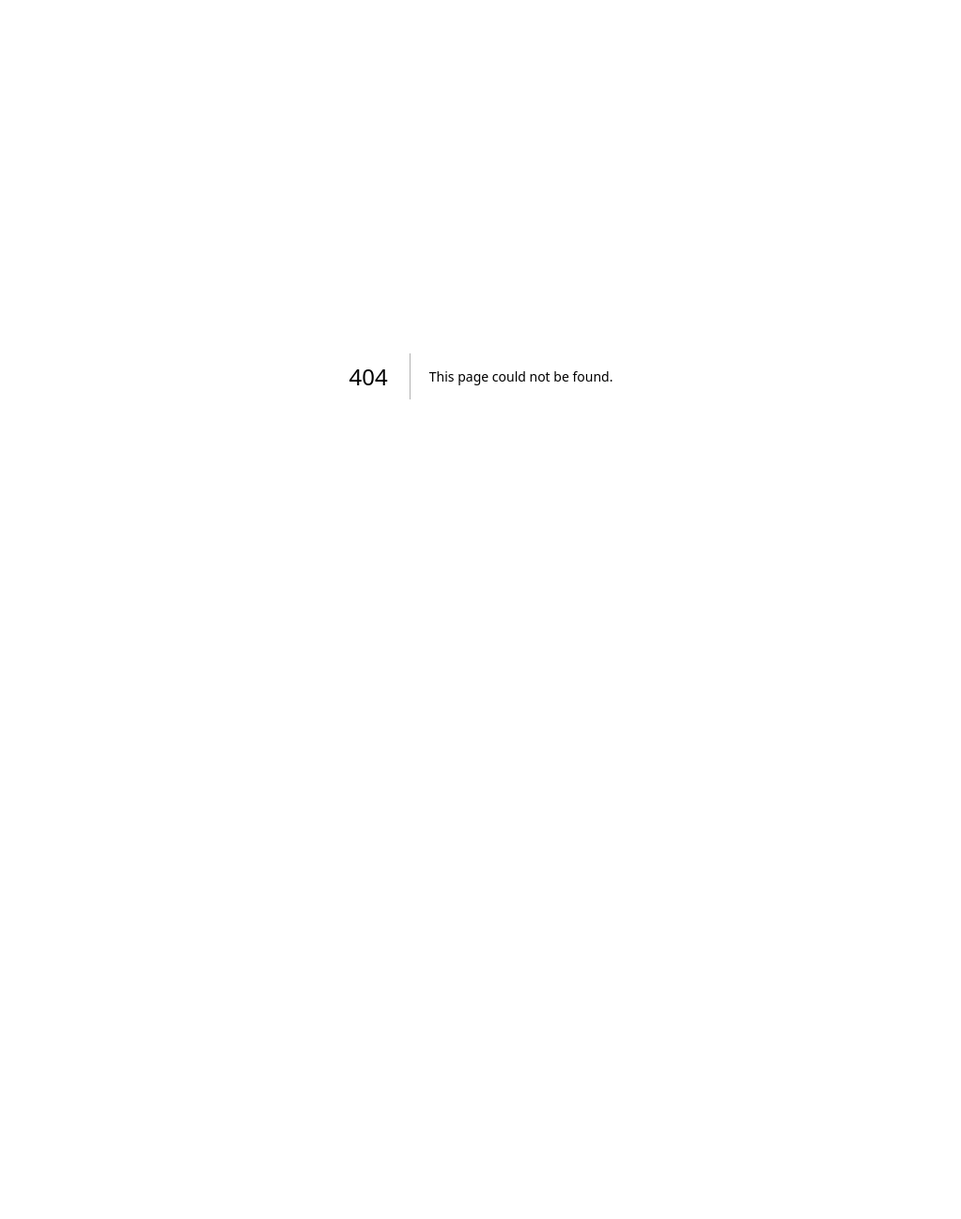
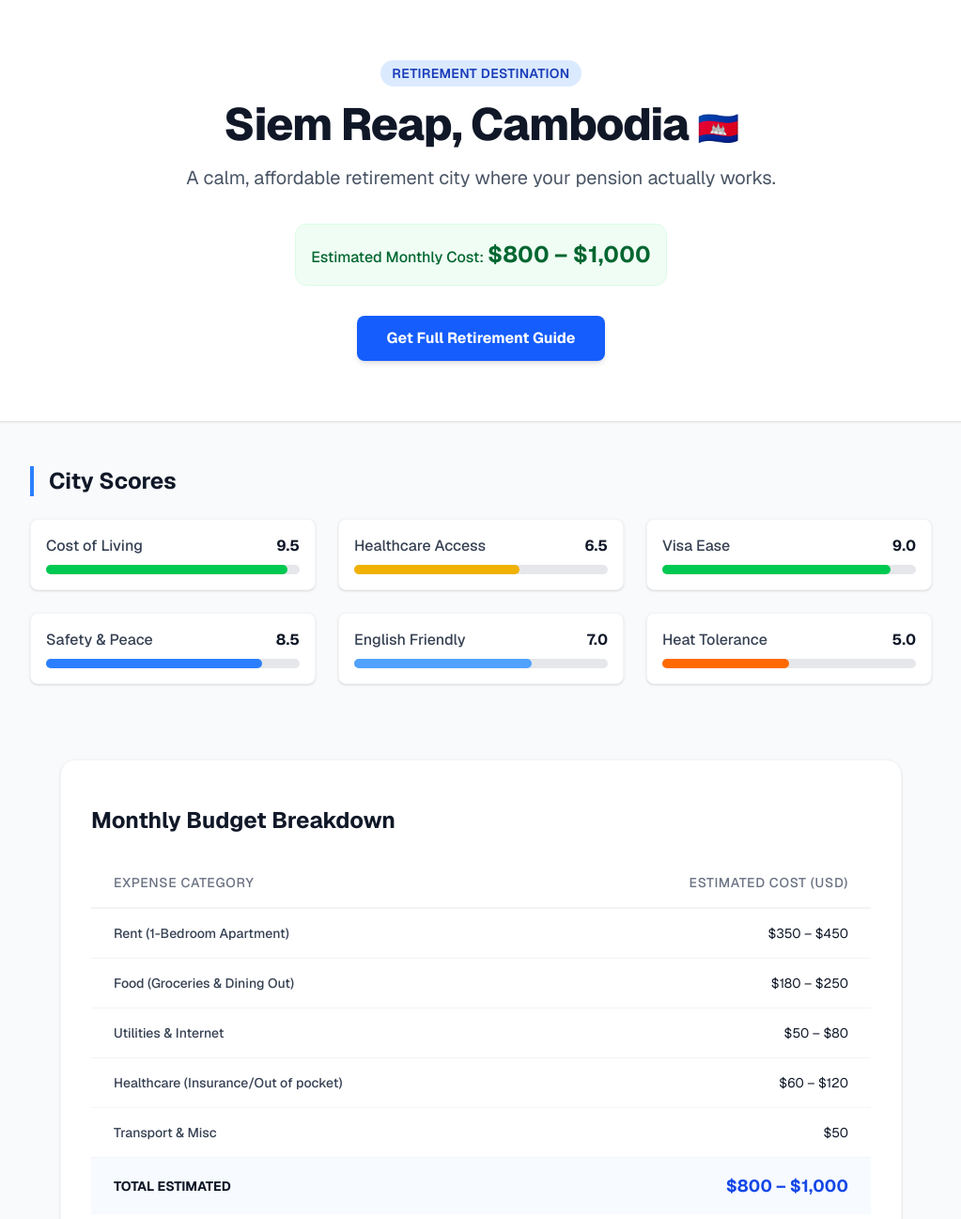
Before and after one commit to theikbhal/retire-in-cambodia, a Next.js app in the folder web/: page /siem-reap in a window 1280 px wide. Before the commit this address had no page. Shown: the top 1297 px of the page at 94% size, without its empty margins (128-1151 px from the left). Before the commit the page ends 800 px from the top, so only its background shows below. Built offline with nearby package versions, Linux system fonts and the light colour scheme.

Commit message:
landing page

```diff
--- /dev/null
+++ b/web/app/siem-reap/page.tsx
@@ -0,0 +1,209 @@
+import React from 'react';
+import Link from 'next/link';
+
+export const metadata = {
+  title: 'Retire in Siem Reap, Cambodia | $800/mo Pension Lifestyle',
+  description: 'A comprehensive guide for retirees planning to live in Siem Reap. Costs, healthcare, visas, and safety ratings.',
+};
+
+export default function SiemReapPage() {
+  return (
+    <main className="min-h-screen bg-gray-50 text-gray-900 font-sans">
+      {/* 1. Hero Section */}
+      <section className="bg-white py-16 px-4 sm:px-6 lg:px-8 shadow-sm">
+        <div className="max-w-3xl mx-auto text-center">
+          <span className="inline-block py-1 px-3 rounded-full bg-blue-100 text-blue-800 text-sm font-semibold tracking-wide uppercase mb-4">
+            Retirement Destination
+          </span>
+          <h1 className="text-4xl sm:text-5xl font-extrabold tracking-tight text-gray-900 mb-4">
+            Siem Reap, Cambodia <span className="text-4xl">🇰🇭</span>
+          </h1>
+          <p className="text-xl text-gray-600 mb-8 leading-relaxed">
+            A calm, affordable retirement city where your pension actually works.
+          </p>
+          <div className="bg-green-50 border border-green-100 rounded-xl p-4 inline-block mb-8">
+            <p className="text-green-800 font-medium">
+              Estimated Monthly Cost: <span className="font-bold text-2xl">$800 – $1,000</span>
+            </p>
+          </div>
+          <div>
+            <Link
+              href="/#pricing"
+              className="inline-block bg-blue-600 hover:bg-blue-700 text-white font-bold py-3 px-8 rounded-lg transition duration-200 shadow-md transform hover:-translate-y-0.5"
+            >
+              Get Full Retirement Guide
+            </Link>
+          </div>
+        </div>
+      </section>
+
+      {/* 2. NomadList-style Score Cards */}
+      <section className="py-12 px-4 sm:px-6 lg:px-8 max-w-5xl mx-auto">
+        <h2 className="text-2xl font-bold text-gray-900 mb-6 border-l-4 border-blue-500 pl-4">
+          City Scores
+        </h2>
+        <div className="grid grid-cols-1 sm:grid-cols-2 lg:grid-cols-3 gap-6">
+          <ScoreCard label="Cost of Living" score={9.5} color="bg-green-500" />
+          <ScoreCard label="Healthcare Access" score={6.5} color="bg-yellow-500" />
+          <ScoreCard label="Visa Ease" score={9.0} color="bg-green-500" />
+          <ScoreCard label="Safety & Peace" score={8.5} color="bg-blue-500" />
+          <ScoreCard label="English Friendly" score={7.0} color="bg-blue-400" />
+          <ScoreCard label="Heat Tolerance" score={5.0} color="bg-orange-500" />
+        </div>
+      </section>
+
+      {/* 3. Monthly Budget Breakdown */}
+      <section className="py-12 px-4 sm:px-6 lg:px-8 max-w-4xl mx-auto bg-white rounded-2xl shadow-sm border border-gray-100 my-8">
+        <h2 className="text-2xl font-bold text-gray-900 mb-6">
+          Monthly Budget Breakdown
+        </h2>
+        <div className="overflow-hidden">
+          <table className="min-w-full text-left text-sm whitespace-nowrap">
+            <thead className="uppercase tracking-wider border-b-2 border-gray-100">
+              <tr>
+                <th scope="col" className="px-6 py-4 font-medium text-gray-500">Expense Category</th>
+                <th scope="col" className="px-6 py-4 font-medium text-gray-500 text-right">Estimated Cost (USD)</th>
+              </tr>
+            </thead>
+            <tbody className="divide-y divide-gray-100">
+              <BudgetRow label="Rent (1-Bedroom Apartment)" value="$350 – $450" />
+              <BudgetRow label="Food (Groceries & Dining Out)" value="$180 – $250" />
+              <BudgetRow label="Utilities & Internet" value="$50 – $80" />
+              <BudgetRow label="Healthcare (Insurance/Out of pocket)" value="$60 – $120" />
+              <BudgetRow label="Transport & Misc" value="$50" />
+              <tr className="bg-blue-50/50">
+                <td className="px-6 py-4 font-bold text-gray-900">TOTAL ESTIMATED</td>
+                <td className="px-6 py-4 font-bold text-blue-700 text-right text-lg">$800 – $1,000</td>
+              </tr>
+            </tbody>
+          </table>
+        </div>
+      </section>
+
+      {/* 4. Who this city is for / not for */}
+      <section className="py-12 px-4 sm:px-6 lg:px-8 max-w-5xl mx-auto">
+        <div className="grid md:grid-cols-2 gap-8">
+          {/* Good For */}
+          <div className="bg-green-50 p-6 rounded-xl border border-green-100">
+            <h3 className="text-xl font-bold text-green-800 mb-4 flex items-center">
+              <span className="mr-2 text-2xl">✅</span> Good For
+            </h3>
+            <ul className="space-y-3">
+              <ListItem text="Retirees with $800–$2,000 monthly pension" type="good" />
+              <ListItem text="Calm, slow lifestyle seekers" type="good" />
+              <ListItem text="Long-term residence planning" type="good" />
+            </ul>
+          </div>
+
+          {/* Not Ideal For */}
+          <div className="bg-red-50 p-6 rounded-xl border border-red-100">
+            <h3 className="text-xl font-bold text-red-800 mb-4 flex items-center">
+              <span className="mr-2 text-2xl">❌</span> Not Ideal For
+            </h3>
+            <ul className="space-y-3">
+              <ListItem text="Luxury lifestyle seekers" type="bad" />
+              <ListItem text="People needing advanced emergency care nearby" type="bad" />
+              <ListItem text="Those who dislike constant tropical heat" type="bad" />
+            </ul>
+          </div>
+        </div>
+      </section>
+
+      {/* 5. Why retirees choose Siem Reap */}
+      <section className="py-12 px-4 sm:px-6 lg:px-8 max-w-3xl mx-auto">
+        <h2 className="text-2xl font-bold text-gray-900 mb-6">
+          Why retirees choose Siem Reap
+        </h2>
+        <ul className="space-y-4">
+          <CheckBit text="Very low cost of living allow for a comfortable life on a small pension." />
+          <CheckBit text="Friendly expat community with regular meetups and social events." />
+          <CheckBit text="Simple long-term visas available for retirees (ER Visa)." />
+          <CheckBit text="Slow pace of life, away from the bustle of Phnom Penh." />
+          <CheckBit text="USD is widely accepted, making financial management easier." />
+        </ul>
+      </section>
+
+      {/* 6. Pricing CTA */}
+      <section id="pricing" className="py-16 px-4 sm:px-6 lg:px-8 bg-slate-900 text-white text-center">
+        <div className="max-w-2xl mx-auto">
+          <h2 className="text-3xl font-bold mb-4">Ready to plan your move?</h2>
+          <p className="text-slate-300 text-lg mb-8">
+            Get our complete "Retire in Cambodia" guide with step-by-step visa instructions,
+            verified landlord contacts, and healthcare navigation.
+          </p>
+          <div className="bg-slate-800 p-8 rounded-2xl border border-slate-700 inline-block max-w-md w-full mb-8 hover:border-blue-500 transition-colors">
+            <div className="text-sm text-blue-400 font-bold uppercase tracking-wide mb-2">Lifetime Access</div>
+            <div className="text-5xl font-bold mb-2">$100</div>
+            <p className="text-slate-400 text-sm mb-6">One-time payment, no subscriptions</p>
+            <button className="w-full bg-blue-600 hover:bg-blue-500 text-white font-bold py-4 px-6 rounded-lg shadow-lg transition-all transform active:scale-95">
+              Unlock Full Access
+            </button>
+          </div>
+          <p className="text-xs text-slate-500">Secure payment via Stripe</p>
+        </div>
+      </section>
+
+      {/* 7. Footer disclaimer */}
+      <footer className="py-8 px-4 text-center border-t border-gray-200 bg-gray-50">
+        <p className="text-sm text-gray-500 max-w-2xl mx-auto">
+          <strong>Disclaimer:</strong> This content is for educational purposes only. Visa rules and costs can change.
+          Please verify all information independently before making financial or travel decisions.
+        </p>
+      </footer>
+    </main>
+  );
+}
+
+// Helper Components
+
+function ScoreCard({ label, score, color }: { label: string, score: number, color: string }) {
+  const widthPercentage = `${score * 10}%`;
+
+  return (
+    <div className="bg-white p-4 rounded-lg border border-gray-100 shadow-sm flex flex-col justify-center">
+      <div className="flex justify-between items-end mb-2">
+        <span className="font-medium text-gray-700">{label}</span>
+        <span className="font-bold text-gray-900">{score.toFixed(1)}</span>
+      </div>
+      <div className="w-full bg-gray-200 rounded-full h-2.5">
+        <div
+          className={`h-2.5 rounded-full ${color}`}
+          style={{ width: widthPercentage }}
+        ></div>
+      </div>
+    </div>
+  );
+}
+
+function BudgetRow({ label, value }: { label: string, value: string }) {
+  return (
+    <tr className="hover:bg-gray-50 transition-colors">
+      <td className="px-6 py-4 text-gray-700 font-medium">{label}</td>
+      <td className="px-6 py-4 text-gray-900 text-right">{value}</td>
+    </tr>
+  );
+}
+
+function ListItem({ text, type }: { text: string, type: 'good' | 'bad' }) {
+  return (
+    <li className="flex items-start">
+      <span className={`mr-2 mt-1 ${type === 'good' ? 'text-green-600' : 'text-red-500'}`}>
+         ●
+      </span>
+      <span className="text-gray-700">{text}</span>
+    </li>
+  );
+}
+
+function CheckBit({ text }: { text: string }) {
+  return (
+    <li className="flex items-start">
+      <div className="flex-shrink-0 h-6 w-6 rounded-full bg-blue-100 flex items-center justify-center mr-3 mt-0.5">
+        <svg className="h-4 w-4 text-blue-600" fill="none" viewBox="0 0 24 24" stroke="currentColor">
+            <path strokeLinecap="round" strokeLinejoin="round" strokeWidth={2} d="M5 13l4 4L19 7" />
+        </svg>
+      </div>
+      <span className="text-lg text-gray-700">{text}</span>
+    </li>
+  );
+}
```
